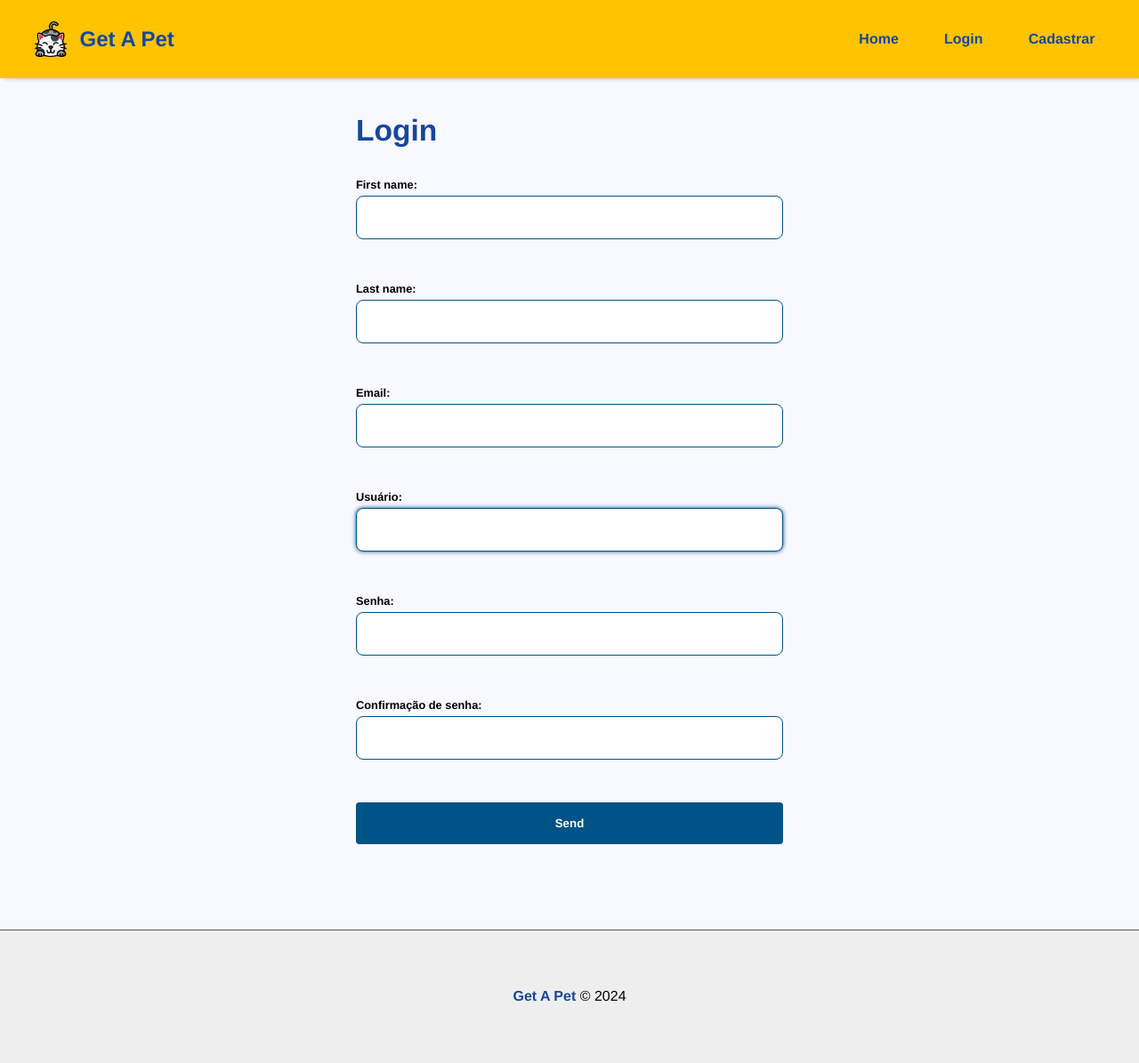
After one commit to MaraisaFerreira/get_a_pet_DJANGO, a Django app: template pet/templates/pet/user_login.html in a window 1280 px wide. The commit adds this page. Shown: the whole page at 89% size. Run offline with Django 5.2, Linux system fonts and the light colour scheme; the template is opened without the code that fills it: values that come from a table or form of the project are taken from there, others are empty; parts of the project's set-up code (start-up, migrations or seed data) failed here and were passed over.

Commit message:
login get

```diff
--- /dev/null
+++ b/pet/templates/pet/user_login.html
@@ -0,0 +1,29 @@
+{% extends "global/base.html" %}
+{% load static %}
+{% block page_css %}
+    <link rel="stylesheet" href="{% static "css/form.css" %}">
+{% endblock page_css %}
+{% block doc_title %}Login{% endblock doc_title %}
+
+{% block content %}
+<div class="form_container">
+    <h1>Login</h1>
+    <form action="{{form_action}}" method="post">
+        {% for field in form %}
+            <div class="form-content">
+                <div class="form-group">
+                    <label for="{{field.id_for_label}}">{{field.label_tag}}</label>
+                    {{field}}
+                    {{field.errors}}
+                </div>
+            </div>
+        {% endfor %}
+        <div class="form-content">
+            <div class="form-group">
+                <button class="btn" type="submit">Send</button>
+            </div>
+        </div>
+    </form>
+
+</div>
+{% endblock content %}
--- a/pet/urls.py
+++ b/pet/urls.py
@@ -10,5 +10,6 @@ urlpatterns = [
     path('pet/add', views.add_pet, name='add_pet'),
 
     # user
-    path('register/', views.register_user, name='register')
+    path('register/', views.register_user, name='register'),
+    path('login/', views.user_login, name='login'),
 ]
--- a/templates/partials/_header.html
+++ b/templates/partials/_header.html
@@ -9,7 +9,7 @@
 
     <ul>
         <li><a href="{% url "pets:home" %}">Home</a></li>
-        <li><a href="#">Login</a></li>
+        <li><a href="{% url "pets:login" %}">Login</a></li>
         <li><a href="{% url "pets:register" %}">Cadastrar</a></li>
     </ul>
 
```
